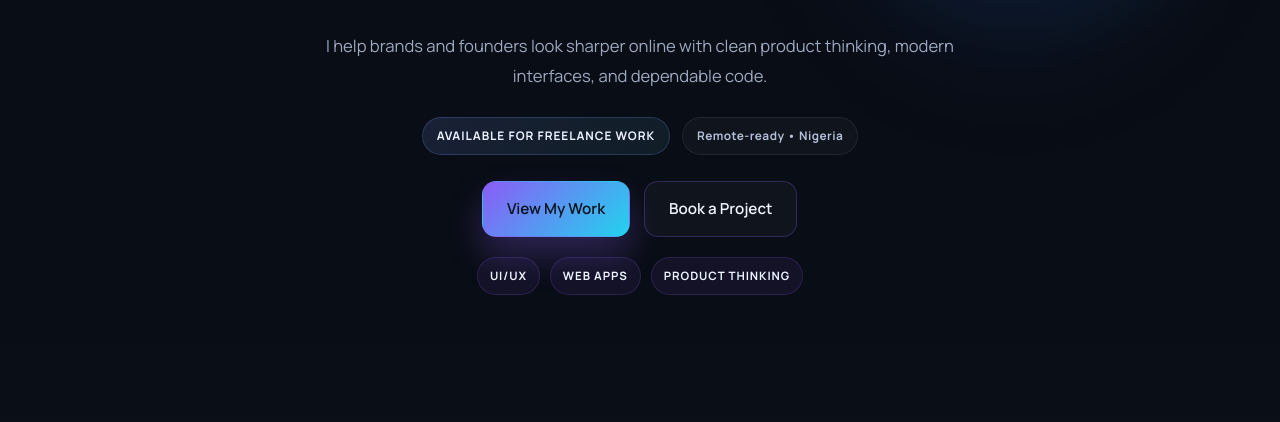
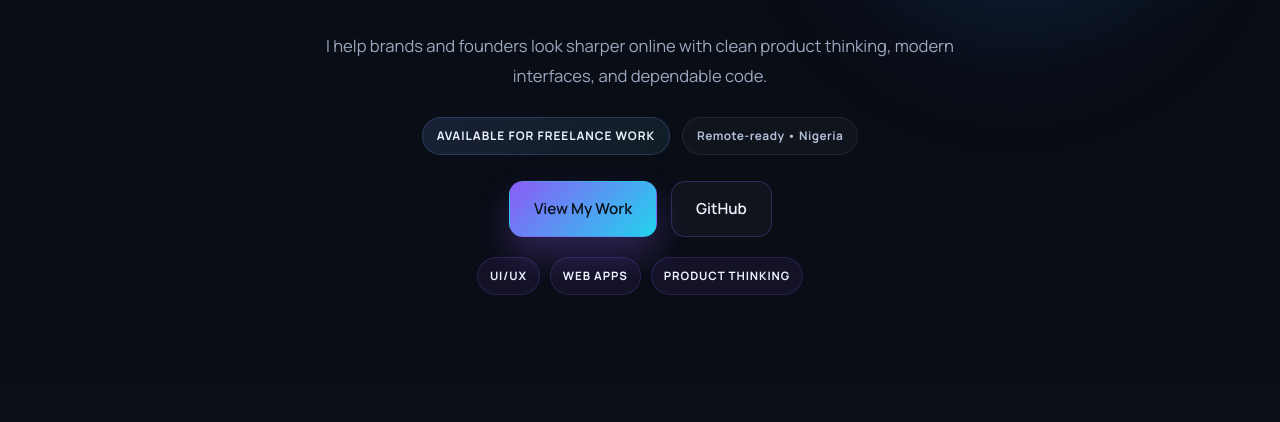
Before and after one commit to biggestmanuel/manuel-portfolio, a plain HTML site: page index.html in a window 1280 px wide. Shown: the part 378-800 px from the top of the page. Drawn offline with nearby package versions, Linux system fonts and the light colour scheme.

Commit message:
Add GitHub hero CTA to portfolio

```diff
--- a/index.html
+++ b/index.html
@@ -67,7 +67,7 @@
 
         <div class="hero-btns">
           <a href="#projects" class="btn btn-primary">View My Work</a>
-          <a href="#contact" class="btn btn-outline">Book a Project</a>
+          <a href="https://github.com/biggestmanuel" target="_blank" rel="noopener noreferrer" class="btn btn-outline">GitHub</a>
         </div>
 
         <div class="hero-highlights" aria-label="Core strengths">
```
